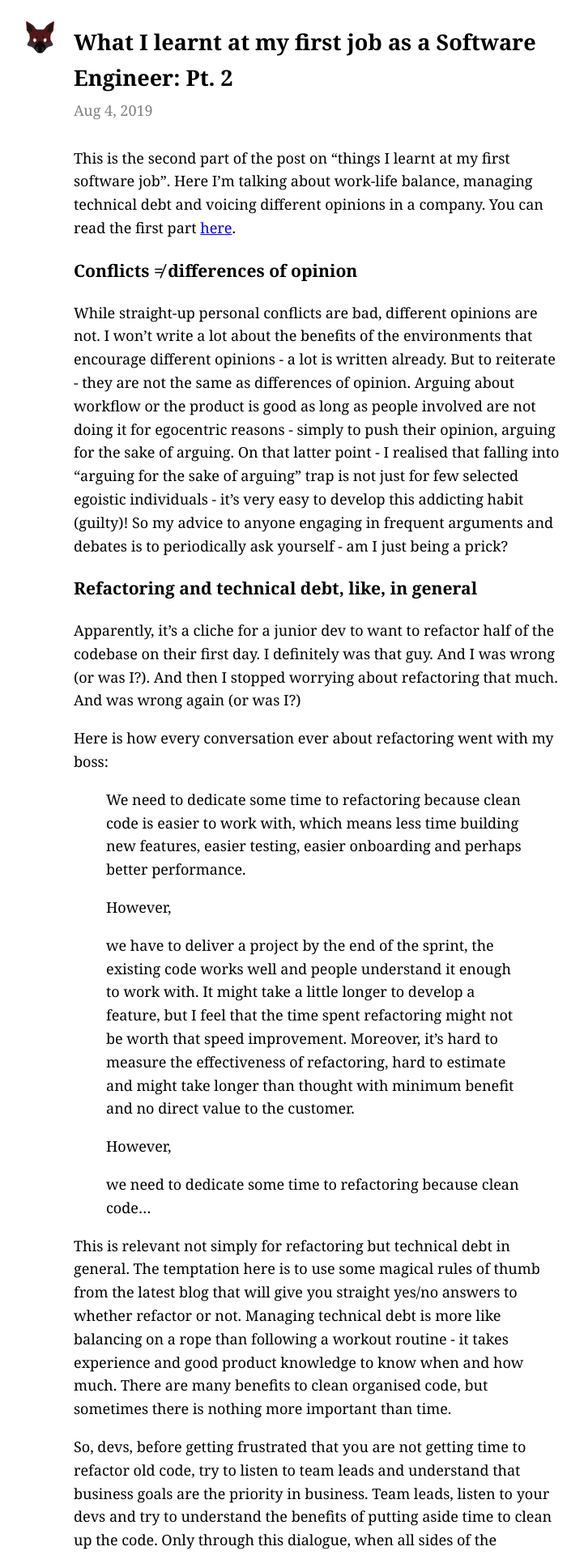
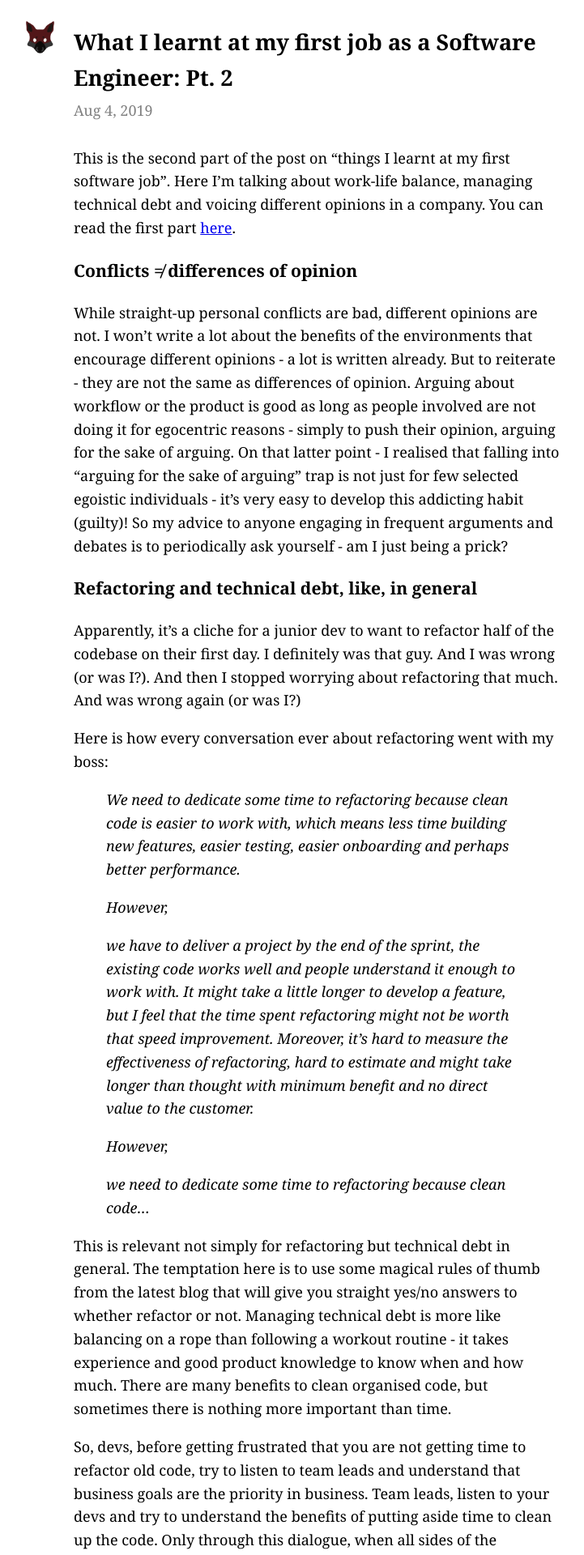
Before and after one commit to IvanBashkirov/ivanbashkirov.github.io, a Jekyll site: the page built from _posts/2019-08-04-first-job-pt-2.markdown, in a window 1280 px wide. Shown: the top 1920 px of the page at 81% size, without its empty margins (274-995 px from the left). Built offline with Jekyll 4.4.1, drawn with Linux system fonts in a browser that asks for light colours.

Commit message:
Make the main page narrower

```diff
--- a/assets/main.scss
+++ b/assets/main.scss
@@ -67,7 +67,7 @@
 main {
   padding:40px;
   color:#345;
-  max-width: 900px;
+  max-width: 800px;
   margin: auto;
 }
 
@@ -198,3 +198,7 @@
     color: grey;
   }
 }
+
+blockquote {
+  font-style: italic;
+}
```
